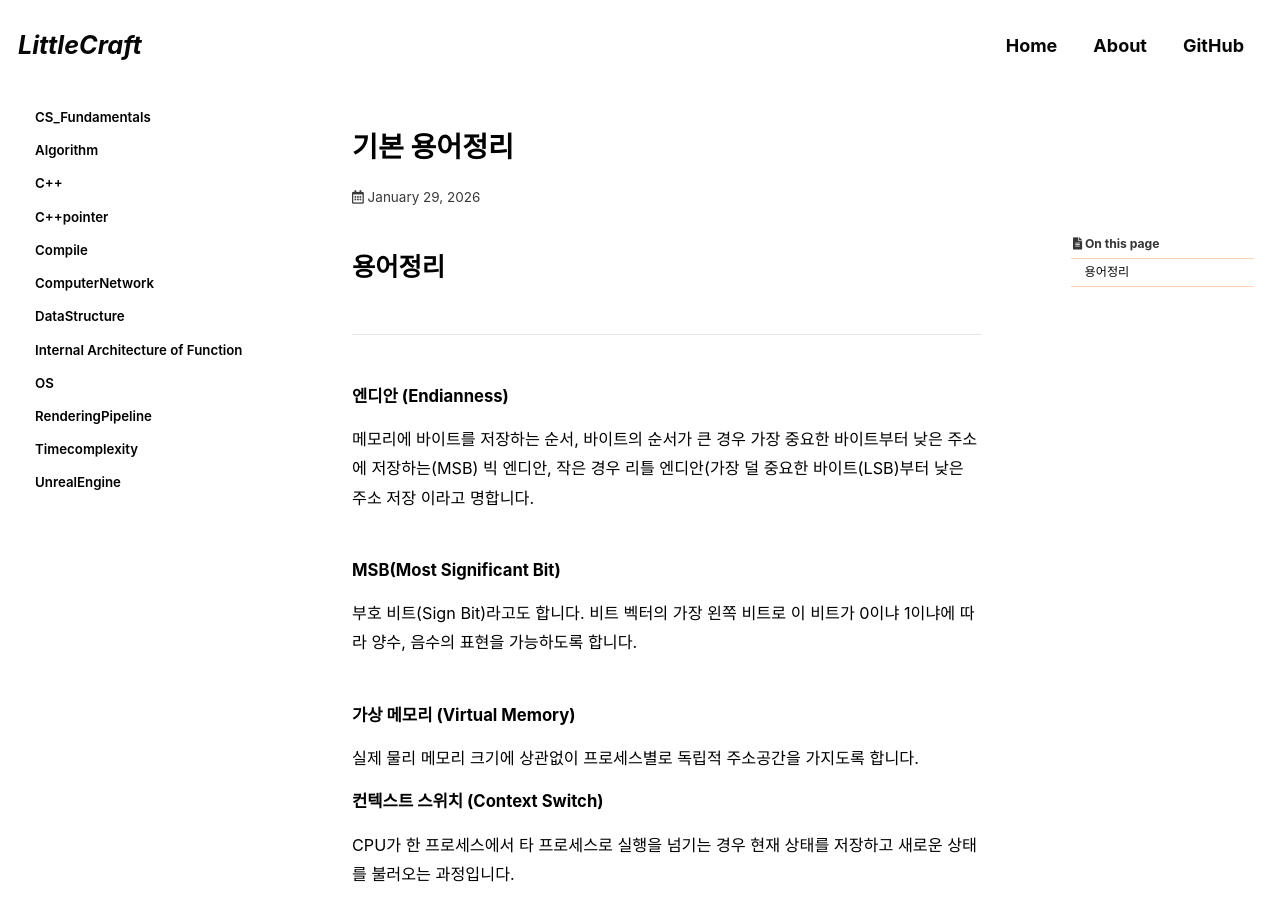
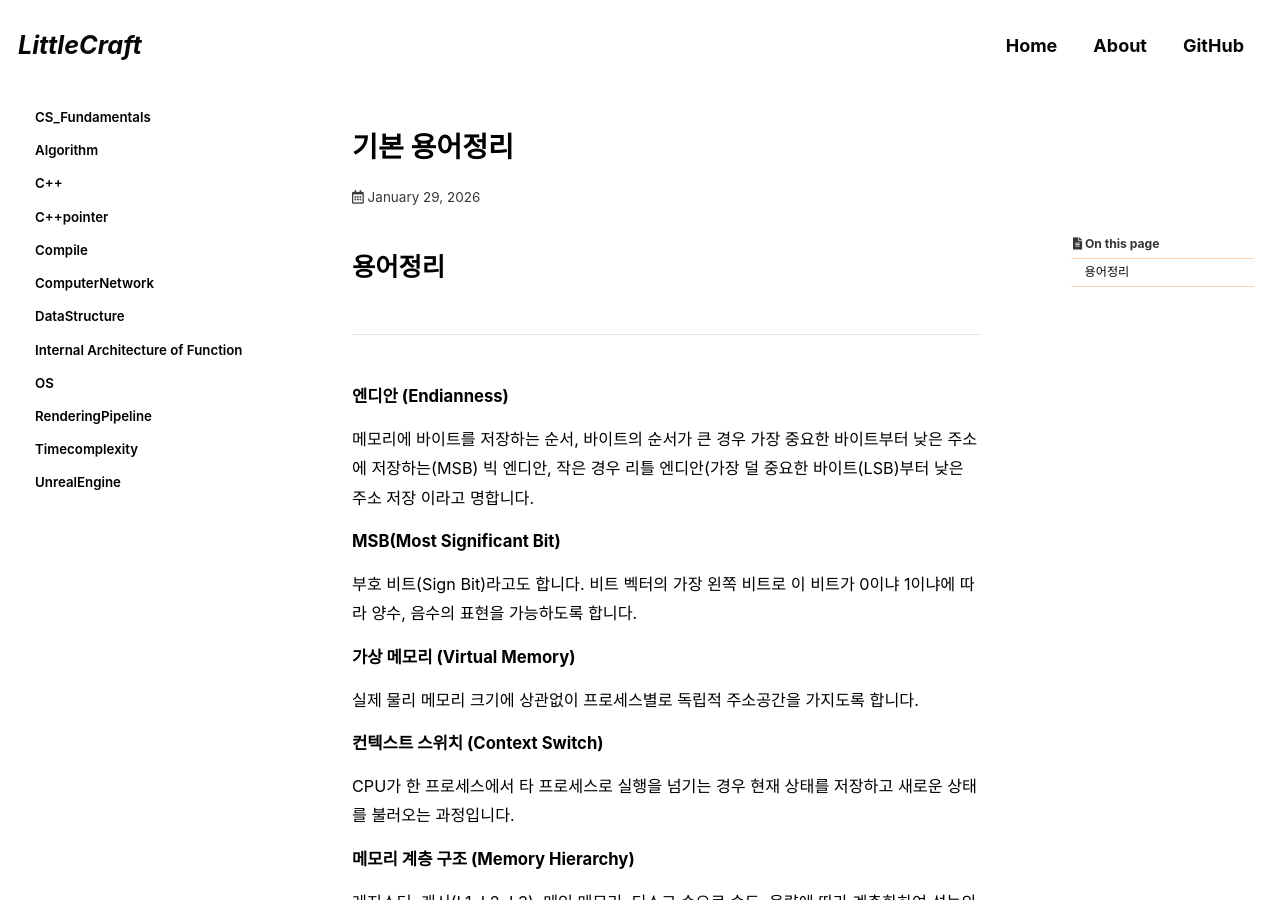
Before and after one commit to ElveCity/ElveCity.github.io, a Jekyll site: the page built from _posts/2026-02-04-CS_Fundamentals.md, in a window 1280 px wide and 900 px high. Built offline with Jekyll 4.4.1, drawn with Linux system fonts in a browser that asks for light colours; cached includes are drawn as plain includes; some web fonts are replaced; comment, search, counter and statistics services are not loaded.

Commit message:
fix : v0.6 docs correction

```diff
--- a/_posts/2026-02-04-CS_Fundamentals.md
+++ b/_posts/2026-02-04-CS_Fundamentals.md
@@ -18,79 +18,79 @@ last_modified_at: 2026-02-04
 
 # 용어정리
 ***
-<h6 style="margin-top:7px; margin-bottom:5px">엔디안 (Endianness)</h6>
+<h6 style="margin-top:12px; margin-bottom:5px">엔디안 (Endianness)</h6>
 메모리에 바이트를 저장하는 순서, 바이트의 순서가 큰 경우 가장 중요한 바이트부터 낮은 주소에 저장하는(MSB) 빅 엔디안,
 작은 경우 리틀 엔디안(가장 덜 중요한 바이트(LSB)부터 낮은 주소 저장 이라고 명합니다.
-<br><br>
-<h6 style="margin-top:7px; margin-bottom:5px">MSB(Most Significant Bit)</h6>
+<br>
+<h6 style="margin-top:12px; margin-bottom:5px">MSB(Most Significant Bit)</h6>
 부호 비트(Sign Bit)라고도 합니다. 비트 벡터의 가장 왼쪽 비트로 이 비트가 0이냐 1이냐에 따라 양수, 음수의 표현을 가능하도록 합니다.
-<br><br>
-<h6 style="margin-top:7px; margin-bottom:5px">가상 메모리 (Virtual Memory)</h6>
+<br>
+<h6 style="margin-top:12px; margin-bottom:5px">가상 메모리 (Virtual Memory)</h6>
 실제 물리 메모리 크기에 상관없이 프로세스별로 독립적 주소공간을 가지도록 합니다.
-
+<br>
 <h6 style="margin-top:7px; margin-bottom:5px">컨텍스트 스위치 (Context Switch)</h6>
 CPU가 한 프로세스에서 타 프로세스로 실행을 넘기는 경우 현재 상태를 저장하고 새로운 상태를 불러오는 과정입니다.
-
+<br>
 <h6 style="margin-top:7px; margin-bottom:5px">메모리 계층 구조 (Memory Hierarchy)</h6>
 레지스터, 캐시(L1, L2, L3), 메인 메모리, 디스크 순으로 속도, 용량에 따라 계층화하여 성능의 최적화를 꾀합니다.
-
+<br>
 <h6 style="margin-top:7px; margin-bottom:5px">포인터 (Pointer)</h6>
 데이터가 저장된 메모리 주소를 가리키는 변수, 주소값을 저장합니다.
-
+<br>
 주소에 저장된 데이터의 종류가 무엇인지에 대한 타입(Type)정보를 포함합니다.
-
+<br>
 <h6 style="margin-top:7px; margin-bottom:5px">버퍼 오버플로 (Buffer OverFlow)</h6>
 할당된 메모리 공간(버퍼) 보다 더 큰 데이터가 입력되어 인접 메모리를 침범하는 형태입니다. 보안 공격의 핵심 경로가 됩니다.
-
+<br>
 <h6 style="margin-top:7px; margin-bottom:5px">가비지 컬렉션 (Garbage Collection)</h6>
 더 이상 접근이 불가능하며 사용될 수 없는 메모리를 시스템이 자동으로 회수하는 기능입니다.
-
+<br>
 <h6 style="margin-top:7px; margin-bottom:5px">레이스 컨디션 (Race Condition)</h6>
 둘 이상의 프로세스가 공유자원에 접근하여 접근 순서에 따라 결과가 달라지는 상태를 의미합니다.
-
+<br>
 <h6 style="margin-top:7px; margin-bottom:5px">데드락 (DeadLock)</h6>
 교착 상태라고도 합니다. 두 프로세스가 서로의 리소스에 대한 대기로 지속적인 대기로 진행이 불가능한 상태를 의미합니다.
-
+<br>
 <h6 style="mmargin-top:7px; margin-bottom:5px">세마포어 / 뮤텍스 (Semaphore / Mutex)</h6>
 한 번에 한 프로세스만 자원을 사용하도록 통제하는 상태를 의미합니다.
-
+<br>
 <h6 style="margin-top:7px; margin-bottom:5px">추상화 (Abstraction)</h6>
 하드웨어의 물리 구현을 숨기고 프로그래머가 사용하기 쉽도록 논리적 모델을 제공하는 개념입니다.
-
+<br>
 <h6 style="margin-top:7px; margin-bottom:5px">동시성 (ConCurrency), 병렬성(Parallelism)</h6>
 동시성은 여러 작업이 겹치는 시간 동안 실행되는 논리 개념
 
 병렬성은 여러 작업을 동시에 실제 실행하여 속도를 높이는 물리 개념입니다.
-
+<br>
 <h6 style="margin-top:7px; margin-bottom:5px">캐싱 (Caching)</h6>
 더 빠르고 작은 저장 장치를 바로 아래의 느리고 큰 저장 장치의 임시 보관소로 사용합니다.
 
 이를 통하여 전체적인 데이터 접근 속도의 증진을 꾀합니다.
-
+<br>
 <h6 style="margin-top:7px; margin-bottom:5px">가상 머신 (Virtual Machine)</h6>
 컴퓨터 시스템 전체(OS + Hardware)를 소프트웨어로 구현, 다른 추상화 층을 만드는 개념입니다.
 이를 통해 한 개의 물리적 컴퓨터에서 여러 개의 서로 다른 운영체제를 동시에 독립 실행 가능하도록 합니다.
-
+<br>
 <h6 style="margin-top:7px; margin-bottom:5px">비트(Bit)</h6>
 Binary Digit, 컴퓨터가 정보를 처리하는 가장 작은 단위에 해당합니다.
 0은 0V, 1은 약 4.5~5.5V 사이의 전압을 가하는 경우 발생하는 상태와 플립플롭과 같은 하드웨어의 결합을 통하여
 해당 상태를 물리적으로 저장하며 하드웨어의 상태별로 휘발성의 존재 유무, 지속적인 저장 가능 유무에 따라서
 RAM과 DISK와 같은 저장장치로 구분하도록 합니다.
-
+<br>
 <h6 style="margin-top:7px; margin-bottom:5px">바이트(Byte)</h6>
 대부분의 컴퓨터에서 주소가 지정 가능한 최소 메모리 단위로 8개의 비트를 묶음으로 할 때 1개의 바이트를
 생성가능하도록 합니다. 비트가 4개로 결합된 경우는 니블(Nibble)이 있습니다.
-
+<br>
 <h6 style="margin-top:7px; margin-bottom:5px">워드 크기(Word Size)</h6>
 시스템의 포인터 변수 크기를 나타내는 지표에 해당합니다.
 32비트 기기는 4바이트, 64비트 기기는 8바이트의 워드 크기를 가집니다. 이는 해당 시스템이 한 번에 처리할 수 있는
 데이터의 양, 가상 주소 공간의 최대 크기를 결정짓습니다.
-
+<br>
 <h6 style="margin-top:7px; margin-bottom:5px">마스킹(Masking)</h6>
 비트 패턴을 왼쪽, 오른쪽으로 밀어내는 연산을 의미합니다.
-
+<br>
 <h6 style="margin-top:7px; margin-bottom:5px">논리적 시프트(Logical Shift)</h6>
 빈 공간을 0으로 채우는 방식입니다.
-
+<br>
 <h6 style="margin-top:7px; margin-bottom:5px">산술적 시프트(Arithmetic Shift)</h6>
 부호 비트의 보존을 위해 빈 공간을 원래의 가장 왼쪽 비트(부호비트)로 채우는 형태입니다.
```
